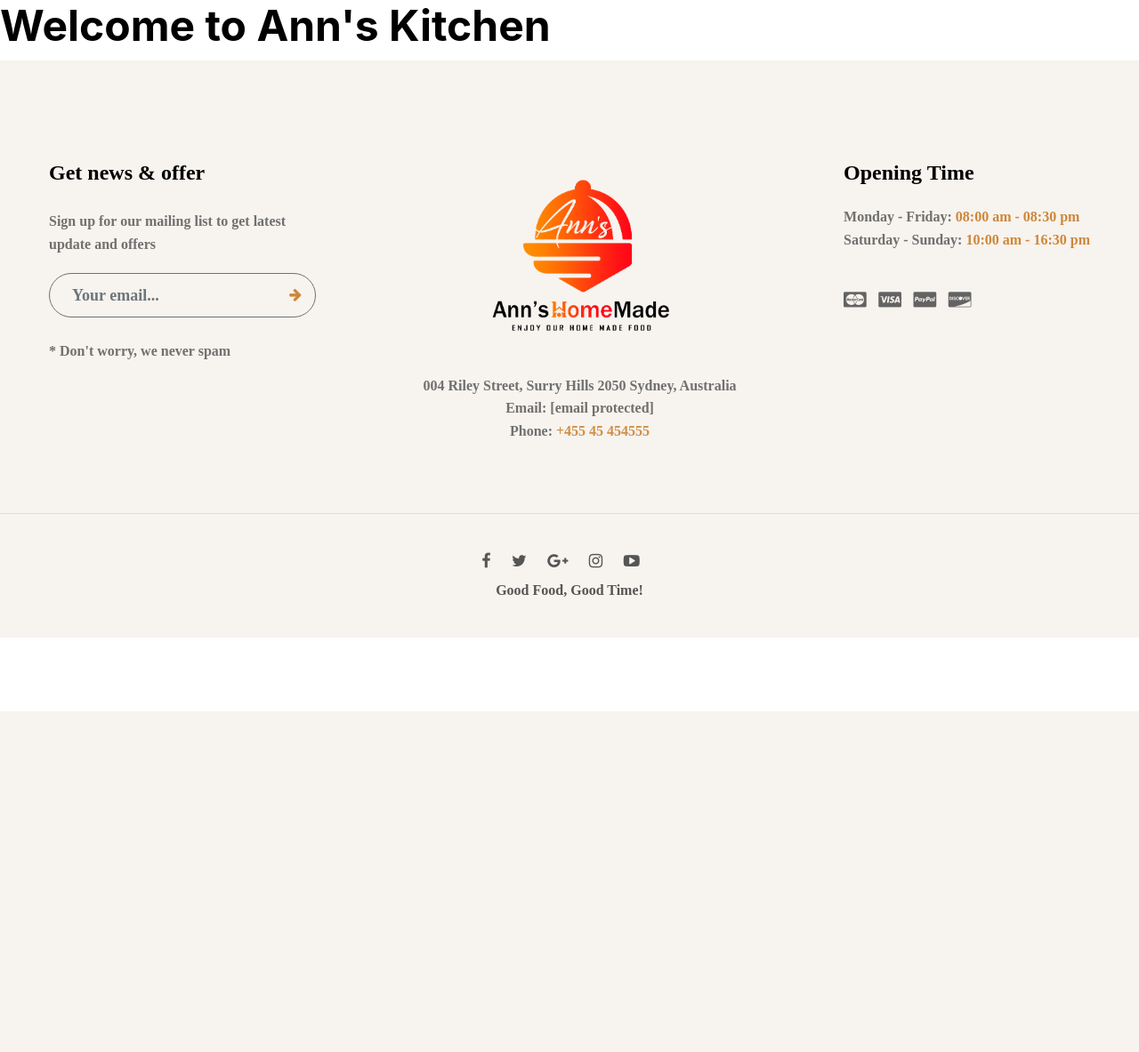
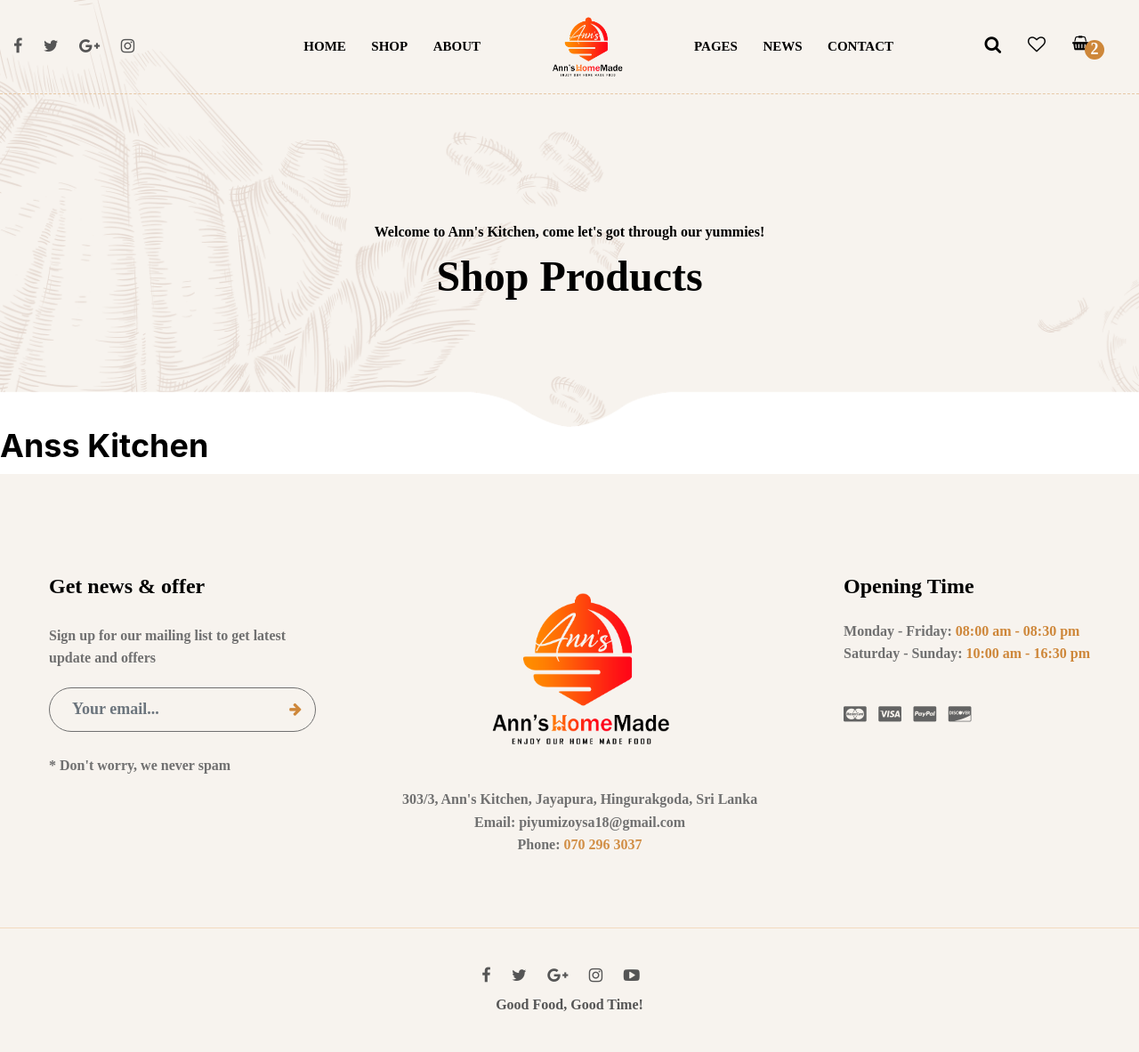
Before and after one commit to isara-ovin/anns-kitchen, a FastAPI app: page / in a window 1280 px wide. Shown: the whole page at 89% size. Before the commit the page ends 800 px from the top, so only its background shows below. Run offline with FastAPI, Linux system fonts and the light colour scheme; some libraries are stand-ins or nearby versions.

Commit message:
Updated styling

```diff
--- a/templates/base.html
+++ b/templates/base.html
@@ -1,6 +1,6 @@
 <!DOCTYPE html>
 <html lang="en">
-
+    {% set logo = url_for('static', path='img/logo.png') %}
 <head>
     <meta charset="UTF-8">
     <meta http-equiv="X-UA-Compatible" content="IE=edge">
@@ -11,31 +11,36 @@
     <link rel="icon" href="{{ url_for('static', path='img/favicon.ico') }}" type="image/png">
 
     {% block head %}
-
         <!-- Style sheets import -->
         {% include 'libs/style.html' %}
-
     {% endblock %}
 
+    <!-- Extra content to the header -->
     {% block extra_head%}
     {% endblock%}
 
 </head>
 
 <body>
+    <!-- Including header component -->
+    {% include 'components/header.html' %}
+    <!-- Including Banner component -->
+    {% include 'components/banner.html' %}
+
+    <!-- Body content goes here -->
     {% block content %}
     {% endblock %}
 
+    <!-- Including Footer component -->
     {% include 'components/footer.html' %}
 
-
+    <!-- External JS librarys  -->
     {% block scripts %}
-
         <!-- Scripts sheets import -->
         {% include 'libs/scripts.html' %}
-
     {% endblock %}
 
+    <!-- Custom JS scripts -->
     {% block extra_js %}
     {% endblock %}
 </body>
--- /dev/null
+++ b/templates/components/banner.html
@@ -0,0 +1,10 @@
+<div class="ps-hero ps-hero--shopping bg--cover" data-background="{{ url_for('static', path='img/banner.png')}}" >
+    <div class="ps-hero__container">
+      <div class="ps-breadcrumb">
+        <ul class="breadcrumb src-only">
+            <li>Welcome to Ann's Kitchen, come let's got through our yummies!</li>
+        </ul>
+      </div>
+      <h1 class="ps-hero__heading">Shop Products</h1>
+    </div>
+  </div>
--- a/templates/components/footer.html
+++ b/templates/components/footer.html
@@ -14,9 +14,9 @@
         </div>
         <div class="ps-footer__center">
           <div class="ps-site-info"><a class="ps-logo" href="#"><img src="{{ url_for('static', path='img/logo.png')}}" alt="" width="304" height="218"></a>
-            <p>004 Riley Street, Surry Hills 2050 Sydney, Australia</p>
-            <p>Email:<a href="#"> <span class="__cf_email__" data-cfemail="523b3c343d123c3d27263a373f37217c313d3f">[email&#160;protected]</span></a></p>
-            <p>Phone:<span class="ps-hightlight"> +455 45 454555</span></p>
+            <p>303/3, Ann's Kitchen, Jayapura, Hingurakgoda, Sri Lanka</p>
+            <p>Email:<a href="#"> <span class="__cf_email__" data-cfemail="523b3c343d123c3d27263a373f37217c313d3f">piyumizoysa18@gmail.com</span></a></p>
+            <p>Phone:<span class="ps-hightlight"> 070 296 3037</span></p>
           </div>
         </div>
         <div class="ps-footer__right">
--- /dev/null
+++ b/templates/components/header.html
@@ -0,0 +1,123 @@
+<header class="header header--default header--home-4 line" data-sticky="true">
+    <div class="header__left">
+      <ul class="ps-list--social">
+        <li><a href="#"><i class="fa fa-facebook"></i></a></li>
+        <li><a href="#"><i class="fa fa-twitter"></i></a></li>
+        <li><a href="#"><i class="fa fa-google-plus"></i></a></li>
+        <li><a href="#"><i class="fa fa-instagram"></i></a></li>
+      </ul>
+    </div>
+    <div class="header__center">
+      <nav class="header__navigation left">
+        <ul class="menu">
+          <li class="menu-item-has-children"><a href="index-2.html">Home</a><span class="sub-toggle"><i class="fa fa-angle-down"></i></span>
+            <ul class="sub-menu">
+              <li class="current-menu-item "><a href="index-2.html">Homepage 1</a>
+              </li>
+              <li class="current-menu-item "><a href="homepage-2.html">Homepage 2</a>
+              </li>
+              <li class="current-menu-item "><a href="homepage-3.html">Homepage 3</a>
+              </li>
+              <li class="current-menu-item "><a href="homepage-4.html">Homepage 4</a>
+              </li>
+              <li class="current-menu-item "><a href="homepage-5.html">Homepage 5</a>
+              </li>
+              <li class="current-menu-item "><a href="homepage-6.html">Homepage 6</a>
+              </li>
+            </ul>
+          </li>
+          <li class="menu-item-has-children"><a href="shop-default.html">Shop</a><span class="sub-toggle"><i class="fa fa-angle-down"></i></span>
+            <ul class="sub-menu">
+              <li class="current-menu-item "><a href="shop-default.html">Shop Default</a>
+              </li>
+              <li class="current-menu-item "><a href="shop-fullwidth.html">Shop Fullwidth</a>
+              </li>
+              <li class="current-menu-item "><a href="shop-fullwidth-no-sidebar.html">Shop Fullwidth No Sidebar</a>
+              </li>
+              <li class="current-menu-item "><a href="shop-no-sidebar.html">Shop No Sidebar</a>
+              </li>
+              <li class="current-menu-item "><a href="shop-sidebar-right.html">Shop Sidebar Right</a>
+              </li>
+              <li class="current-menu-item "><a href="shop-horizontal.html">Shop Horizontal</a>
+              </li>
+              <li class="menu-item-has-children"><a href="product-default.html">Product</a><span class="sub-toggle"><i class="fa fa-angle-down"></i></span>
+                <ul class="sub-menu">
+                  <li class="current-menu-item "><a href="product-default.html">Product Default</a>
+                  </li>
+                  <li class="current-menu-item "><a href="product-background.html">Product Background</a>
+                  </li>
+                  <li class="current-menu-item "><a href="product-background-center.html">Product Background Center</a>
+                  </li>
+                  <li class="current-menu-item "><a href="product-background-center-2.html">Product Background Center 2</a>
+                  </li>
+                  <li class="current-menu-item "><a href="product-sticky.html">Product Sticky</a>
+                  </li>
+                  <li class="current-menu-item "><a href="product-thumbnail-left.html">Product Thumbnail Left</a>
+                  </li>
+                </ul>
+              </li>
+            </ul>
+          </li>
+          <li class="current-menu-item "><a href="about-us.html">About</a>
+          </li>
+        </ul>
+      </nav>
+      <div class="header__logo"><a class="ps-logo" href="index-2.html"><img src="{{ logo }}" alt=""></a></div>
+      <nav class="header__navigation right">
+        <ul class="menu">
+          <li class="menu-item-has-children"><a href="about-us.html">Pages</a><span class="sub-toggle"><i class="fa fa-angle-down"></i></span>
+            <ul class="sub-menu">
+              <li class="current-menu-item "><a href="about-us.html">About</a>
+              </li>
+              <li class="current-menu-item "><a href="homepage-2.html">Checkout</a>
+              </li>
+              <li class="current-menu-item "><a href="whishlist.html">Whishlist</a>
+              </li>
+              <li class="current-menu-item "><a href="homepage-4.html">Compare</a>
+              </li>
+            </ul>
+          </li>
+          <li class="menu-item-has-children"><a href="blog-grid.html">News</a><span class="sub-toggle"><i class="fa fa-angle-down"></i></span>
+            <ul class="sub-menu">
+              <li class="current-menu-item "><a href="blog-grid.html">Blog grid</a>
+              </li>
+              <li class="current-menu-item "><a href="blog-grid-fullwidth.html">Blog grid fullwidth</a>
+              </li>
+              <li class="current-menu-item "><a href="blog-list.html">Blog List</a>
+              </li>
+              <li class="current-menu-item "><a href="blog-detail.html">Blog Detail</a>
+              </li>
+            </ul>
+          </li>
+          <li class="current-menu-item "><a href="contact-us.html">Contact</a>
+          </li>
+        </ul>
+      </nav>
+    </div>
+    <div class="header__right">
+      <div class="header__actions"><a class="ps-search-btn" href="#"><i class="fa fa-search"></i></a><a href="#"><i class="fa fa-heart-o"></i></a>
+        <div class="ps-cart--mini"><a class="ps-cart__toggle" href="#"><i class="fa fa-shopping-basket"></i><span><i>2</i></span></a>
+          <div class="ps-cart__content">
+            <div class="ps-cart__items">
+              <div class="ps-product--mini-cart">
+                <div class="ps-product__thumbnail"><a href="#"><img src="img/product/12.png" alt=""></a></div>
+                <div class="ps-product__content"><span class="ps-btn--close"></span><a class="ps-product__title" href="product-default.html">Jean Woman Summer</a>
+                  <p><strong>Quantity: 1</strong></p><small>$12.00</small>
+                </div>
+              </div>
+              <div class="ps-product--mini-cart">
+                <div class="ps-product__thumbnail"><a href="#"><img src="img/product/13.png" alt=""></a></div>
+                <div class="ps-product__content"><span class="ps-btn--close"></span><a class="ps-product__title" href="product-default.html">Jean Woman Summer</a>
+                  <p><strong>Quantity: 1</strong></p><small>$12.00</small>
+                </div>
+              </div>
+            </div>
+            <div class="ps-cart__footer">
+              <h3>Sub Total:<strong>$48.00</strong></h3>
+              <figure><a class="ps-btn" href="shopping-cart.html">View Cart</a><a class="ps-btn ps-btn--dark" href="checkout.html">Checkout</a></figure>
+            </div>
+          </div>
+        </div>
+      </div>
+    </div>
+  </header>
--- a/templates/home.html
+++ b/templates/home.html
@@ -1,7 +1,5 @@
 {% extends "base.html"  %}
 
 {% block content %}
-<h1>
-    Welcome to Ann's Kitchen
-</h1>
+    <h2>Anss Kitchen</h2>
 {% endblock %}
```
Also changed, not shown: static/img/banner.png (added), static/img/favicon2.ico (added).
